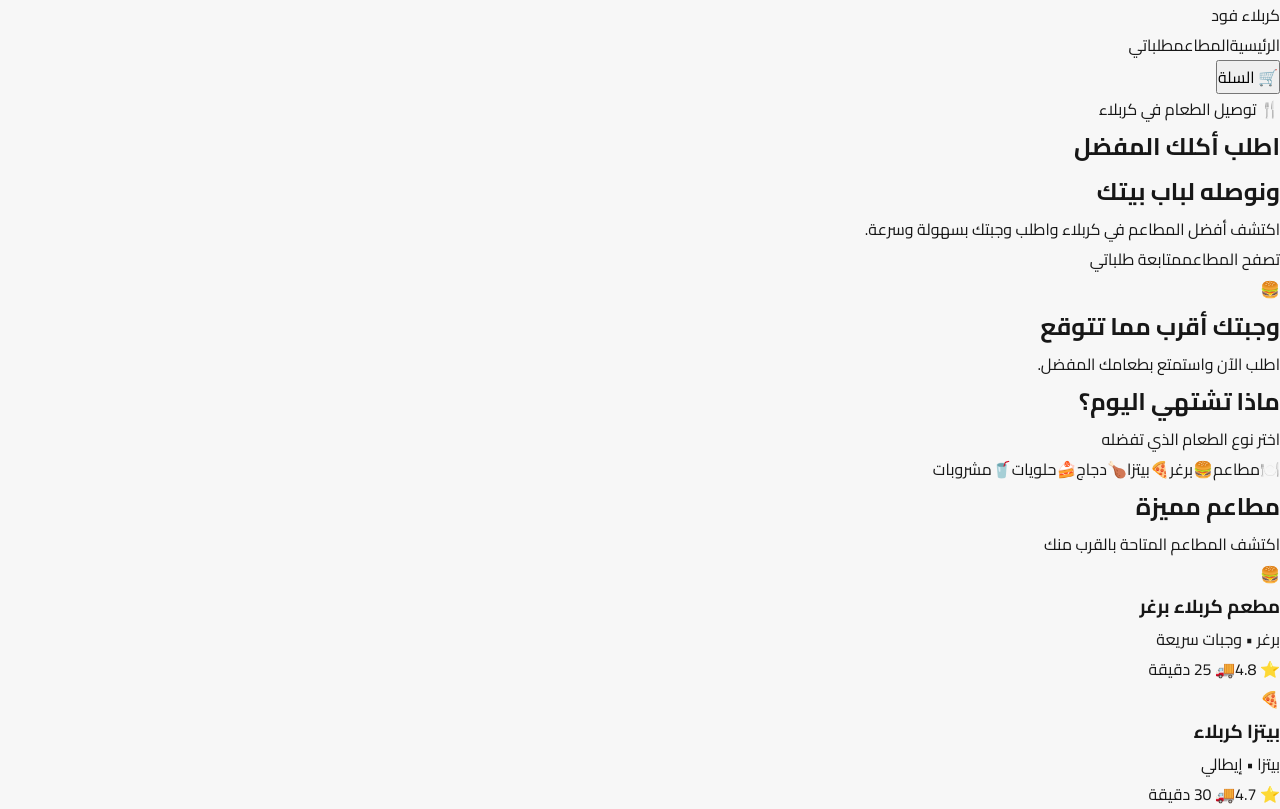
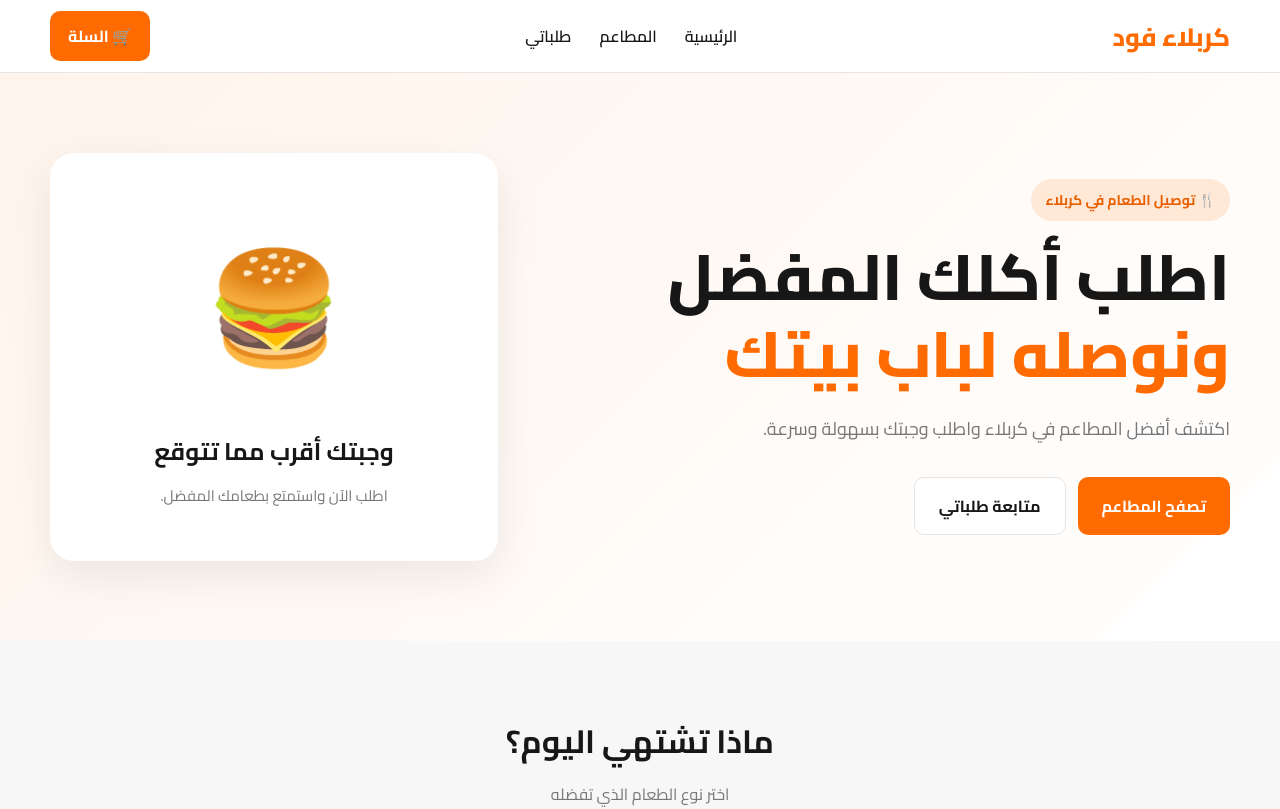
Before and after one commit to mohammek296-gif/talabat-iraq, a Next.js app: page / in a window 1280 px wide. Shown: the top 809 px of the page. Built offline with nearby package versions, Linux system fonts and the light colour scheme.

Commit message:
Update globals.css

```diff
--- a/app/globals.css
+++ b/app/globals.css
@@ -7,6 +7,8 @@
   --primary-dark: #e85f00;
   --white: #ffffff;
   --border: #e5e5e5;
+  --muted: #777777;
+  --card: #ffffff;
 }
 
 * {
@@ -17,6 +19,7 @@
 
 html {
   direction: rtl;
+  scroll-behavior: smooth;
 }
 
 body {
@@ -40,9 +43,347 @@ select {
 
 button {
   cursor: pointer;
+  border: 0;
 }
 
 img {
   max-width: 100%;
   height: auto;
 }
+
+.container {
+  width: min(1180px, calc(100% - 32px));
+  margin: 0 auto;
+}
+
+/* Header */
+
+.header {
+  background: var(--white);
+  border-bottom: 1px solid var(--border);
+  position: sticky;
+  top: 0;
+  z-index: 50;
+}
+
+.header-content {
+  min-height: 72px;
+  display: flex;
+  align-items: center;
+  justify-content: space-between;
+  gap: 24px;
+}
+
+.logo {
+  color: var(--primary);
+  font-size: 25px;
+  font-weight: 800;
+  white-space: nowrap;
+}
+
+.nav {
+  display: flex;
+  align-items: center;
+  gap: 28px;
+  font-weight: 600;
+}
+
+.nav a {
+  transition: color 0.2s ease;
+}
+
+.nav a:hover {
+  color: var(--primary);
+}
+
+.cart-button {
+  background: var(--primary);
+  color: var(--white);
+  padding: 10px 18px;
+  border-radius: 10px;
+  font-weight: 700;
+}
+
+/* Hero */
+
+.hero {
+  background: linear-gradient(135deg, #fff4eb 0%, #ffffff 100%);
+  padding: 80px 0;
+}
+
+.hero-content {
+  display: grid;
+  grid-template-columns: 1.2fr 0.8fr;
+  align-items: center;
+  gap: 60px;
+}
+
+.hero-badge {
+  display: inline-block;
+  background: #ffe8d6;
+  color: var(--primary-dark);
+  padding: 8px 14px;
+  border-radius: 999px;
+  font-size: 14px;
+  font-weight: 700;
+  margin-bottom: 18px;
+}
+
+.hero h1 {
+  font-size: clamp(38px, 5vw, 64px);
+  line-height: 1.2;
+  margin-bottom: 20px;
+  font-weight: 800;
+}
+
+.hero h1 span {
+  color: var(--primary);
+}
+
+.hero p {
+  color: var(--muted);
+  font-size: 18px;
+  line-height: 1.9;
+  max-width: 600px;
+}
+
+.hero-actions {
+  display: flex;
+  gap: 12px;
+  margin-top: 30px;
+  flex-wrap: wrap;
+}
+
+.primary-button,
+.secondary-button {
+  display: inline-flex;
+  align-items: center;
+  justify-content: center;
+  padding: 13px 24px;
+  border-radius: 10px;
+  font-weight: 700;
+}
+
+.primary-button {
+  background: var(--primary);
+  color: var(--white);
+}
+
+.primary-button:hover {
+  background: var(--primary-dark);
+}
+
+.secondary-button {
+  background: var(--white);
+  border: 1px solid var(--border);
+}
+
+.hero-card {
+  background: var(--white);
+  border-radius: 24px;
+  padding: 50px 30px;
+  text-align: center;
+  box-shadow: 0 15px 45px rgba(0, 0, 0, 0.08);
+}
+
+.food-emoji {
+  font-size: 110px;
+  margin-bottom: 20px;
+}
+
+.hero-card h2 {
+  font-size: 24px;
+  margin-bottom: 8px;
+}
+
+.hero-card p {
+  font-size: 15px;
+  margin: 0 auto;
+}
+
+/* Sections */
+
+.categories,
+.restaurants {
+  padding: 70px 0;
+}
+
+.section-heading {
+  text-align: center;
+  margin-bottom: 35px;
+}
+
+.section-heading h2 {
+  font-size: 32px;
+  margin-bottom: 8px;
+}
+
+.section-heading p {
+  color: var(--muted);
+}
+
+/* Categories */
+
+.category-grid {
+  display: grid;
+  grid-template-columns: repeat(6, 1fr);
+  gap: 16px;
+}
+
+.category-card {
+  background: var(--card);
+  border: 1px solid var(--border);
+  border-radius: 16px;
+  padding: 22px 12px;
+  display: flex;
+  flex-direction: column;
+  align-items: center;
+  gap: 10px;
+  font-weight: 700;
+  transition:
+    transform 0.2s ease,
+    box-shadow 0.2s ease;
+}
+
+.category-card:hover {
+  transform: translateY(-4px);
+  box-shadow: 0 10px 25px rgba(0, 0, 0, 0.08);
+}
+
+.category-icon {
+  font-size: 42px;
+}
+
+/* Restaurants */
+
+.restaurants {
+  background: #ffffff;
+}
+
+.restaurant-grid {
+  display: grid;
+  grid-template-columns: repeat(3, 1fr);
+  gap: 22px;
+}
+.restaurant-card {
+  background: var(--card);
+  border: 1px solid var(--border);
+  border-radius: 18px;
+  overflow: hidden;
+  transition:
+    transform 0.2s ease,
+    box-shadow 0.2s ease;
+}
+
+.restaurant-card:hover {
+  transform: translateY(-4px);
+  box-shadow: 0 12px 30px rgba(0, 0, 0, 0.08);
+}
+
+.restaurant-image {
+  min-height: 190px;
+  background: #fff1e7;
+  display: flex;
+  align-items: center;
+  justify-content: center;
+  font-size: 85px;
+}
+
+.restaurant-info {
+  padding: 20px;
+}
+
+.restaurant-info h3 {
+  font-size: 20px;
+  margin-bottom: 6px;
+}
+
+.restaurant-info p {
+  color: var(--muted);
+  font-size: 14px;
+}
+
+.restaurant-meta {
+  display: flex;
+  justify-content: space-between;
+  margin-top: 18px;
+  font-size: 13px;
+  font-weight: 600;
+}
+
+/* Footer */
+
+.footer {
+  background: #171717;
+  color: #ffffff;
+  text-align: center;
+  padding: 45px 0;
+}
+
+.footer h3 {
+  color: var(--primary);
+  font-size: 24px;
+  margin-bottom: 8px;
+}
+
+.footer p {
+  color: #cccccc;
+  margin-top: 6px;
+  font-size: 14px;
+}
+
+/* Responsive */
+
+@media (max-width: 900px) {
+  .hero-content {
+    grid-template-columns: 1fr;
+    gap: 35px;
+  }
+
+  .category-grid {
+    grid-template-columns: repeat(3, 1fr);
+  }
+
+  .restaurant-grid {
+    grid-template-columns: 1fr 1fr;
+  }
+}
+
+@media (max-width: 600px) {
+  .header-content {
+    min-height: 64px;
+  }
+
+  .nav {
+    display: none;
+  }
+
+  .hero {
+    padding: 55px 0;
+  }
+
+  .hero h1 {
+    font-size: 40px;
+  }
+
+  .hero-card {
+    padding: 35px 20px;
+  }
+
+  .food-emoji {
+    font-size: 80px;
+  }
+
+  .category-grid {
+    grid-template-columns: repeat(2, 1fr);
+  }
+
+  .restaurant-grid {
+    grid-template-columns: 1fr;
+  }
+
+  .categories,
+  .restaurants {
+    padding: 50px 0;
+  }
+}
```
